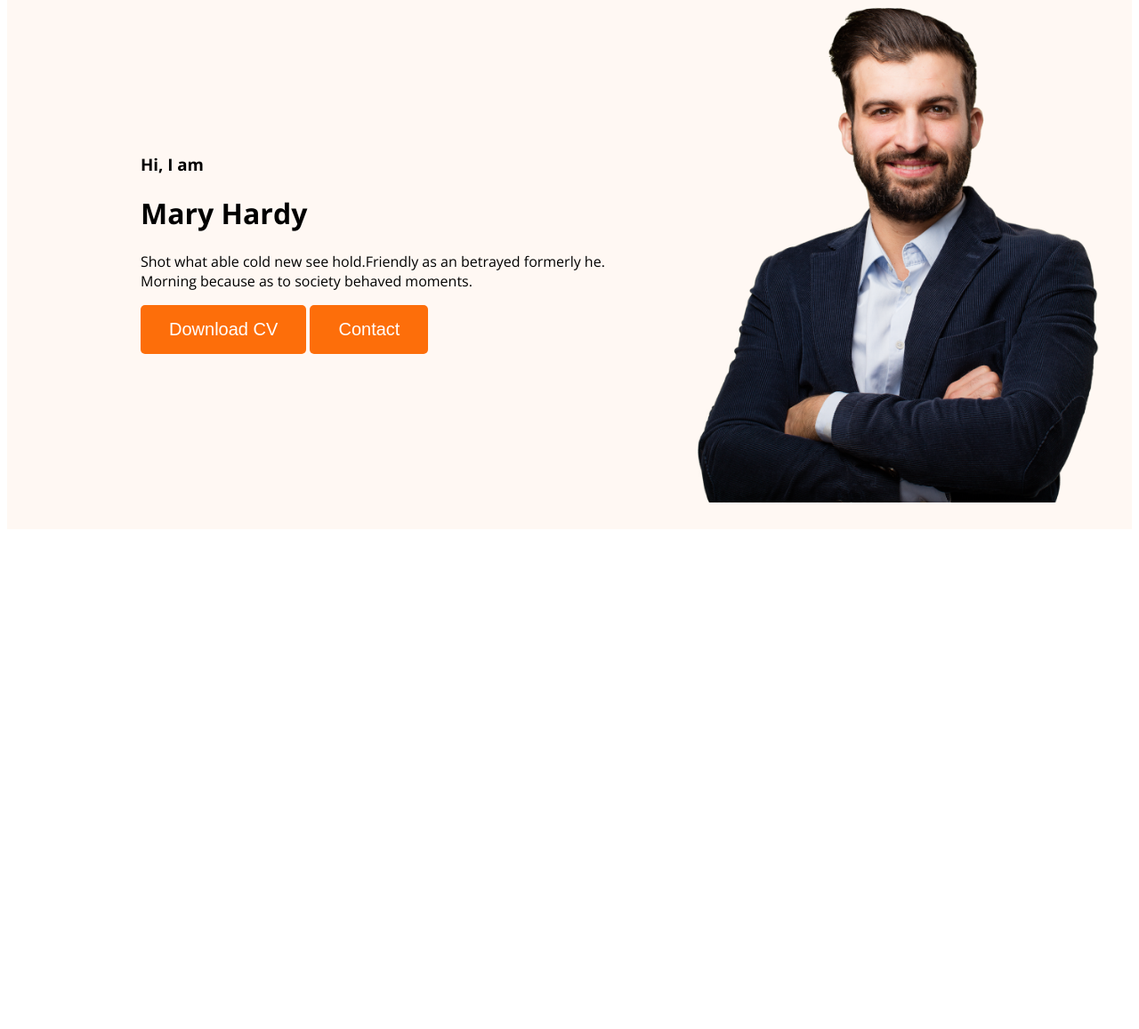
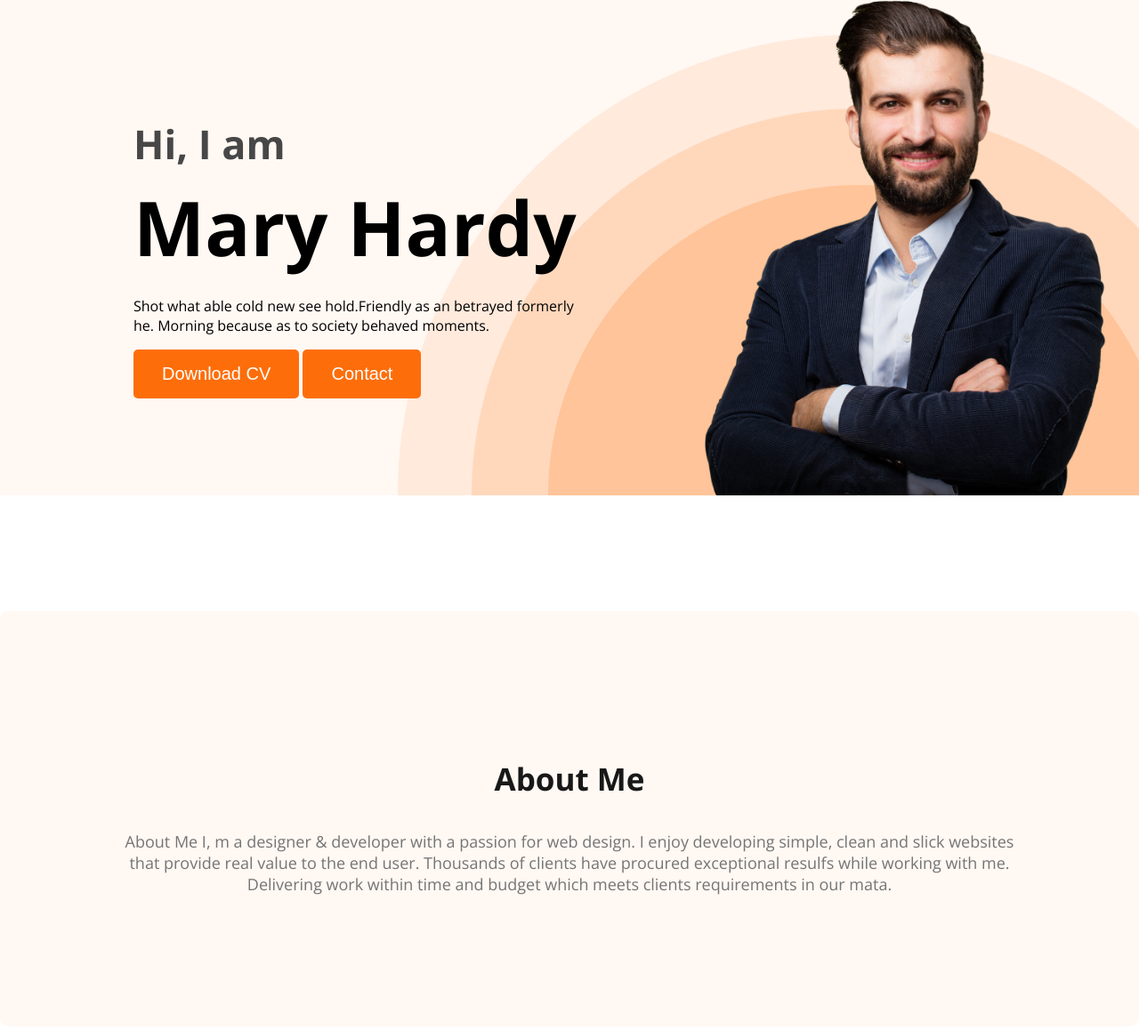
Before and after one commit to salmanbashar1009/developer-portfolio, a plain HTML site: page index.html in a window 1280 px wide. Shown: the part 203-1360 px from the top of the page at 89% size. Before the commit the page ends 806 px from the top, so only its background shows below. Drawn offline with nearby package versions, Linux system fonts and the light colour scheme.

Commit message:
about section added

```diff
--- a/index.html
+++ b/index.html
@@ -1,15 +1,18 @@
 <!DOCTYPE html>
 <html lang="en">
+
 <head>
     <meta charset="UTF-8">
     <meta name="viewport" content="width=device-width, initial-scale=1.0">
     <title>Developer Portfolio</title>
     <link rel="preconnect" href="https://fonts.googleapis.com">
-<link rel="preconnect" href="https://fonts.gstatic.com" crossorigin>
-<link href="https://fonts.googleapis.com/css2?family=Open+Sans:ital,wght@0,300..800;1,300..800&display=swap" rel="stylesheet">
+    <link rel="preconnect" href="https://fonts.gstatic.com" crossorigin>
+    <link href="https://fonts.googleapis.com/css2?family=Open+Sans:ital,wght@0,300..800;1,300..800&display=swap"
+        rel="stylesheet">
 
     <link rel="stylesheet" href="styles/portfolio.css">
 </head>
+
 <body>
     <header class="header">
         <nav>
@@ -21,10 +24,11 @@
             </ul>
         </nav>
         <div class="banner">
-            <div>
+            <div class="banner-content">
                 <h3 class="banner-greeting">Hi, I am</h3>
                 <h1 class="banner-title">Mary Hardy</h1>
-                <p>Shot what able cold new see hold.Friendly as an betrayed formerly he. Morning because as to society behaved moments.</p>
+                <p class="banner-description">Shot what able cold new see hold.Friendly as an betrayed formerly he.
+                    Morning because as to society behaved moments.</p>
                 <button class="btn-primary">Download CV</button>
                 <button class="btn-primary">Contact</button>
             </div>
@@ -32,11 +36,20 @@
         </div>
     </header>
     <main>
-
+        <section class="about">
+            <h3 class="section-title">About Me</h3>
+            <p class="section-description">About Me
+                I, m a designer & developer with a passion for web design. I enjoy developing simple, clean and slick
+                websites that provide real value to the end user. Thousands of clients have procured exceptional resulfs
+                while working with me. Delivering work within time and budget which meets clients requirements in our
+                mata.
+                </p>
+        </section>
     </main>
     <footer>
 
     </footer>
 
 </body>
+
 </html>
--- a/styles/portfolio.css
+++ b/styles/portfolio.css
@@ -1,13 +1,14 @@
 /*common shared styles*/
 body {
     font-family: "Open Sans", sans-serif;
+    margin: 0px;
 }
 
-.text-primary{
+.text-primary {
     color: #FD6E0A;
 }
 
-.btn-primary{
+.btn-primary {
     border-radius: 5px;
     background: #FD6E0A;
     border: 0;
@@ -15,6 +16,21 @@ body {
     font-weight: 700px;
     color: white;
     padding: 16px 32px;
+}
+
+.section-title {
+    font-weight: 700;
+    font-size: 35px;
+    text-align: center;
+    color: #181818;
+}
+
+.section-description {
+    font-weight: 400;
+    font-size: 18px;
+    text-align: center;
+    color: #757575;
+
 }
 
 
@@ -26,16 +42,16 @@ nav {
     margin: 0px 200px;
 }
 
-.nav-title{
+.nav-title {
     /* Mary */
 
-font-weight: 800;
-font-size: 45px;
-color: #181818;
+    font-weight: 800;
+    font-size: 45px;
+    color: #181818;
 
 }
 
-nav > ul{
+nav>ul {
     display: flex;
     align-items: center;
 
@@ -48,21 +64,60 @@ nav li {
     color: #474747;
 }
 
-nav a{
+nav a {
     text-decoration: none;
-    color: #181818 ;
+    color: #181818;
 }
 
 /*header related styles*/
-.header{
+.header {
     background-color: #FFF8F3;
+    background-image: url("../images/header_bg.png");
+    background-repeat: no-repeat;
+    background-position: bottom right;
+
 }
-.banner{
-    padding: 30px 30px 30px 150px;
+
+.banner {
+    padding: 30px 30px 0px 150px;
     display: flex;
     align-items: center;
+    justify-content: space-between;
+
 }
 
-.banner .profile-pic{
+.banner .profile-pic {
     width: 500px;
 }
+
+.banner-greeting {
+    font-size: 45px;
+    color: #474747;
+    margin-bottom: 0px;
+}
+
+.banner-title {
+    font-size: 85px;
+    font-weight: 600px;
+    margin-top: 5px;
+    margin-bottom: 20px;
+}
+
+.banner-description {
+    margin-top: 0px;
+}
+
+.banner-content {
+    max-width: 500px;
+    justify-content: space-between;
+}
+
+/* Main section styles */
+/* About section styles */
+
+.about {
+    padding: 130px;
+    border-radius: 10px;
+    background: #FFF8F3;
+    margin: 130px 0px;
+}
```
